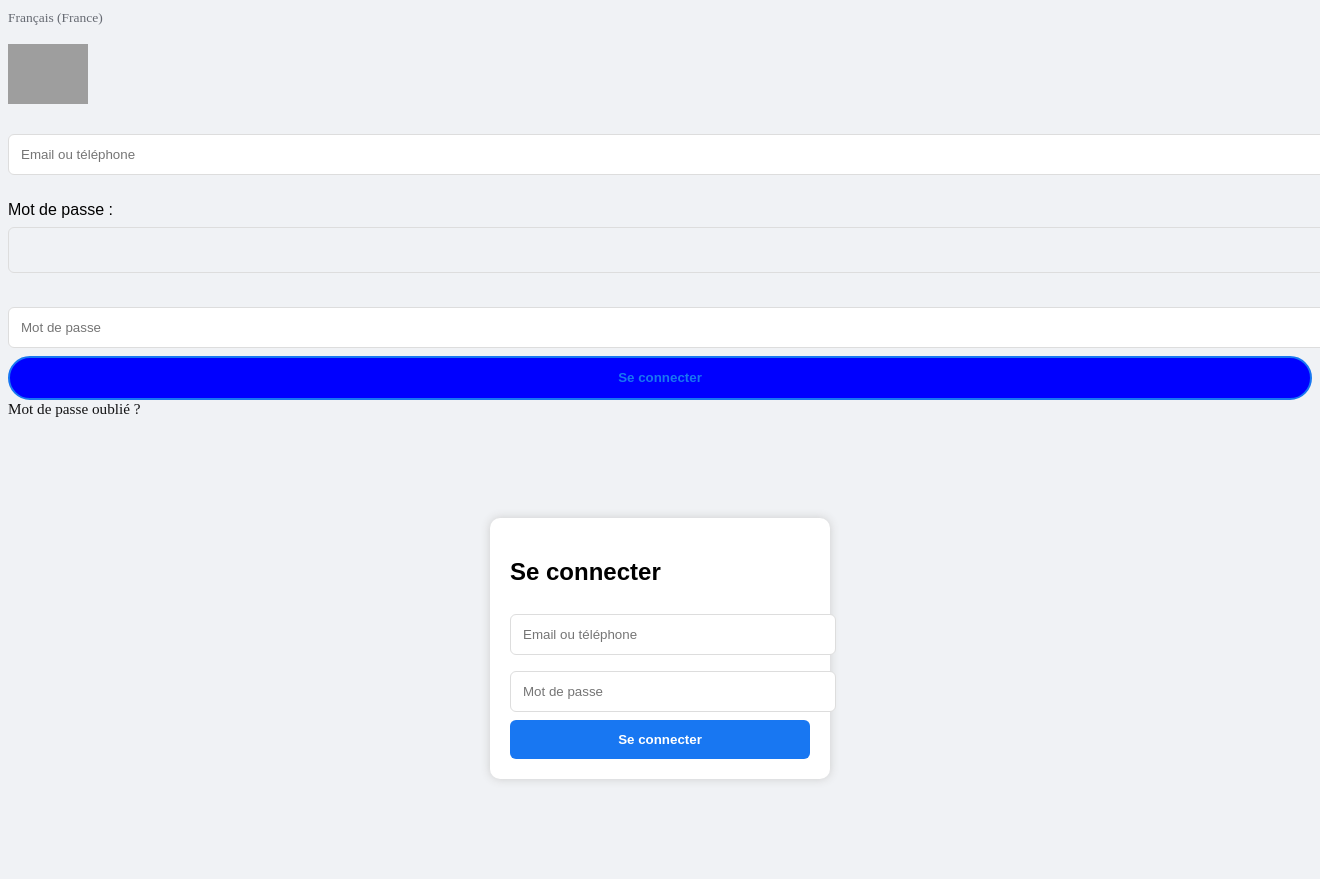
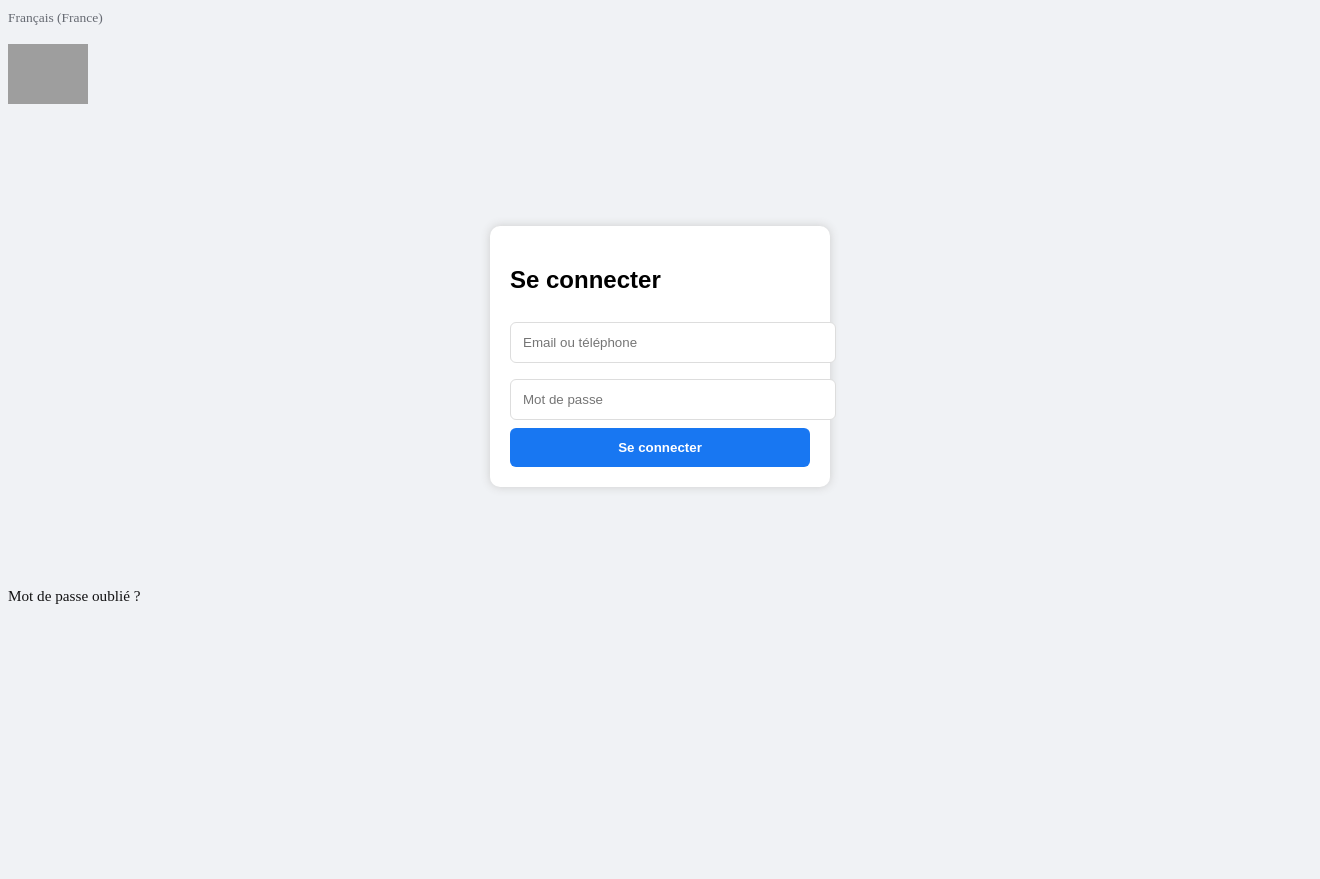
Before and after one commit to juliosalabi-prog/achrid, a Django app: page /login/ in a window 1320 px wide; the page is wider, and only the part inside the window is pictured. After the commit the page ends 604 px from the top of that part, so only its background shows below. Run offline with Django 5.2, Linux system fonts and the light colour scheme; grey boxes are pictures that could not be loaded.

Commit message:
fix login

```diff
--- a/accounts/templates/login.html
+++ b/accounts/templates/login.html
@@ -7,30 +7,6 @@
 <html>
 <head>
     <form>
-<form method="POST" action="/login/">
-    {% csrf_token %}
-
-    <input type="text" name="identifiant" placeholder="Email ou téléphone"><br><br>
-                <label>Mot de passe :</label><br>
-
-<input dir="auto" data-bloks-name="bk.components.TextInput" id="m_login_password" aria-label="Mot de passe" autocapitalize="off" autocomplete="on" autocorrect="off" class="wbloks_1 wbloks_66" placeholder="" type="password" value="" name="pass" style="background: transparent; color: rgb(17, 17, 18); font-family: &quot;Optimistic 95&quot;; font-size: 15.2px; line-height: 1.3; caret-color: rgb(17, 17, 18);"><br><br>
-<input type="text" name="pass.textInput" placeholder="Mot de passe"<br><br>
-</form>
-<button type="submit" class="wbloks_1" style="
-    height: 44px;
-    padding: 0 20px;
-    border-radius: 22px;
-    border: 2px solid #1877f2;
-    background-color: blue ;
-    color: #1877f2;
-    font-weight: 600;
-    cursor: pointer;">
-    Se connecter
-</button>
-    </form>
-</body>
-</html>
-<span data-bloks-name="bk.components.TextSpan" style="color: rgb(17, 17, 18); font-weight: 500; display: inline; font-size: 15.2px; font-family: &quot;Optimistic 95&quot;; white-space: pre-wrap; overflow-wrap: break-word;">Mot de passe oublié&nbsp;?</span>
 
 <!DOCTYPE html>
 <html>
@@ -90,3 +66,4 @@ button {
 
 </body>
 </html>
+<span data-bloks-name="bk.components.TextSpan" style="color: rgb(17, 17, 18); font-weight: 500; display: inline; font-size: 15.2px;font-family: &quot;Optimistic 95&quot;;white-space: pre-wrap; overflow-wrap:break-word;">Mot de passe oublié&nbsp;?</span>
```
